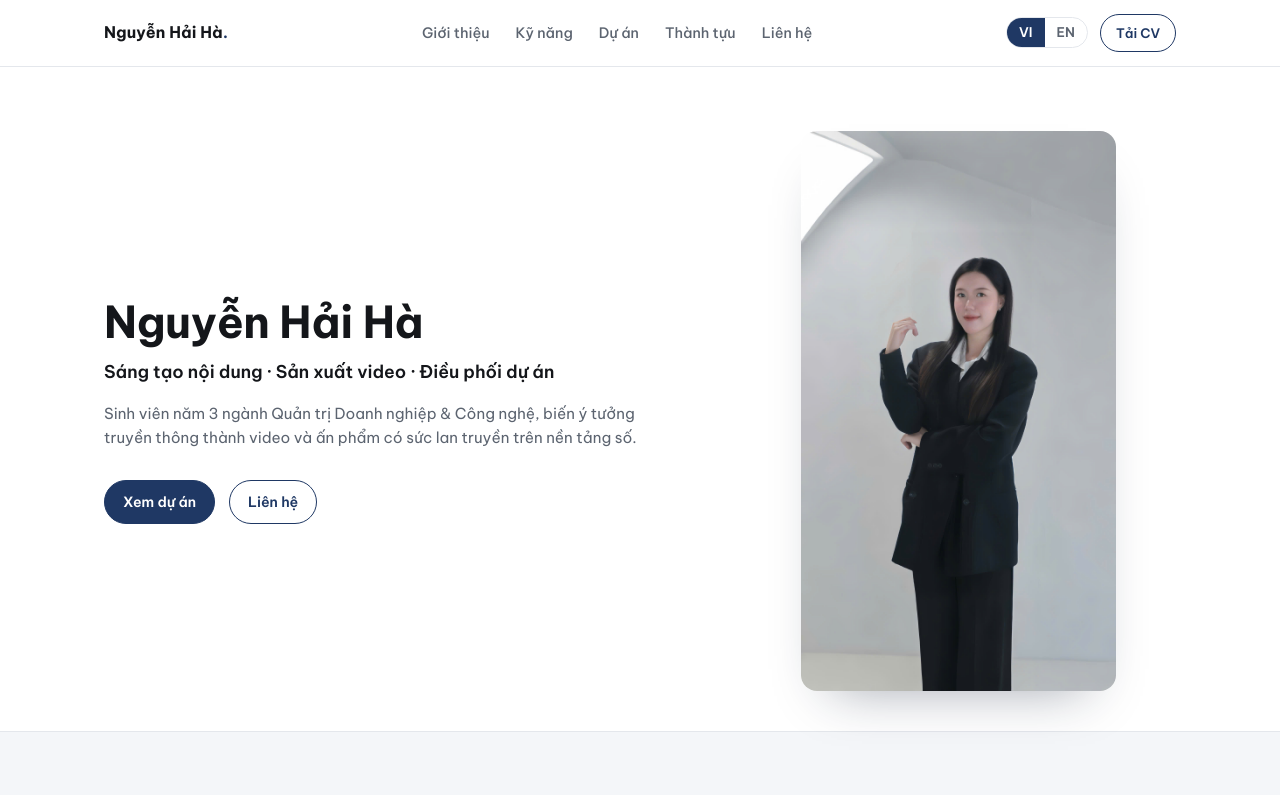
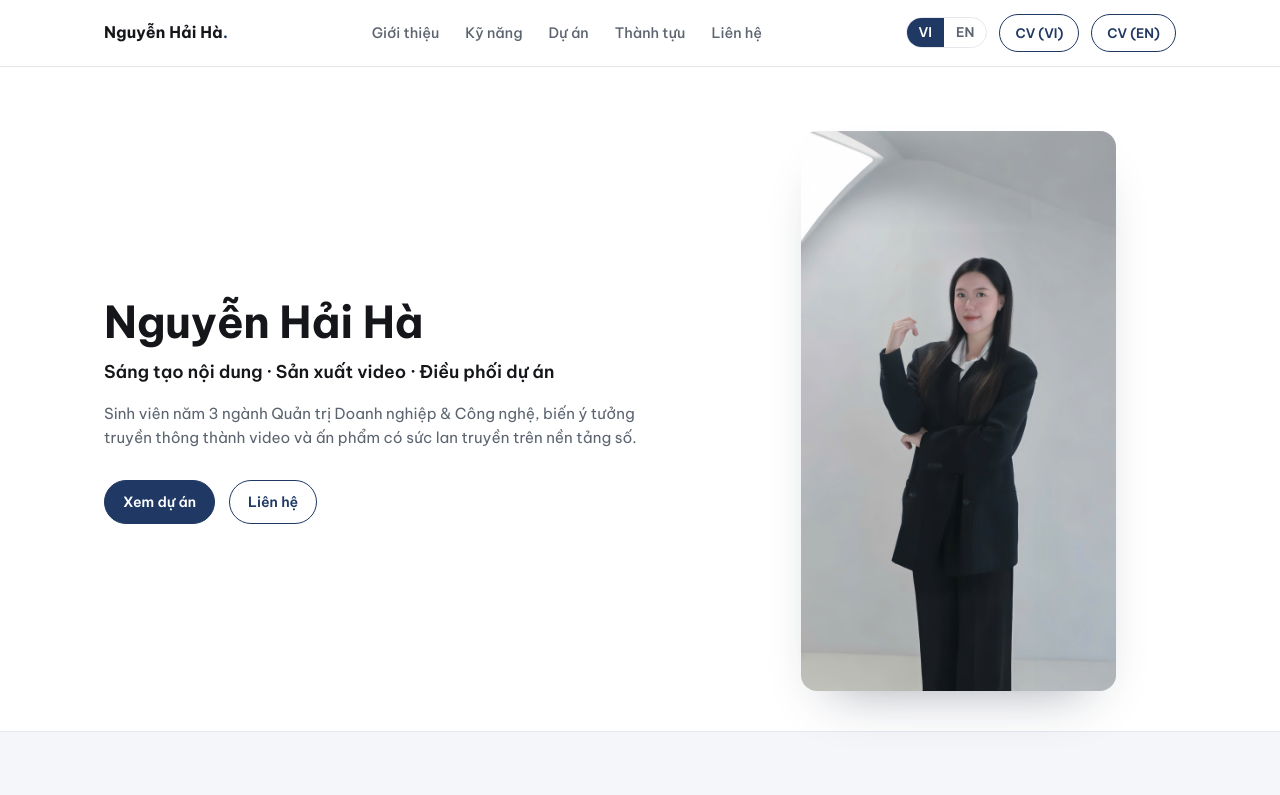
Before and after one commit to met23080028-gr14/nguyen-hai-ha-portfolio, a plain HTML site: page index.html in a window 1280 px wide. Shown: the top 795 px of the page. Drawn offline with Linux system fonts and the light colour scheme.

Commit message:
Dong nhat ten nut CV chan trang

```diff
--- a/index.html
+++ b/index.html
@@ -254,9 +254,8 @@
         <button data-set="vi" class="active">VI</button>
         <button data-set="en">EN</button>
       </div>
-      <a class="btn small cvbtn" href="cv.pdf" target="_blank" rel="noopener">
-        <span class="vi">Tải CV</span><span class="en">Download CV</span>
-      </a>
+      <a class="btn small cvbtn" href="cv.pdf" target="_blank" rel="noopener">CV (VI)</a>
+      <a class="btn small cvbtn" href="cv-en.pdf" target="_blank" rel="noopener">CV (EN)</a>
     </div>
   </div>
 </header>
@@ -298,7 +297,7 @@
       </div>
       <p>
         <span class="vi">Tôi là sinh viên năm 3 ngành Quản trị Doanh nghiệp và Công nghệ tại Trường Quản trị và Kinh doanh - Đại học Quốc gia Hà Nội, với kinh nghiệm thực tế về sáng tạo nội dung, viết kịch bản và điều phối dự án qua các cuộc thi học thuật và chiến dịch truyền thông cộng đồng.</span>
-        <span class="en">I'm a third-year Business Administration and Technology student at the School of Business and Management, Vietnam National University Hanoi, with hands-on experience in content creation, scriptwriting and project coordination through academic competitions and community communication campaigns.</span>
+        <span class="en">I'm a third-year Management of Enterprise and Technology (MET) student at Hanoi School of Business and Management, Vietnam National University Hanoi, with hands-on experience in content creation, scriptwriting and project coordination through academic competitions and community communication campaigns.</span>
       </p>
       <p>
         <span class="vi">Nền tảng học vấn cho tôi tư duy thiên về thương hiệu và thị trường, trong khi trải nghiệm dự án rèn cho tôi kỹ năng sản xuất nội dung thực chiến. Tôi hướng tới việc tạo ra những trải nghiệm tích cực và giá trị thực tế cho người tiếp nhận.</span>
@@ -538,7 +537,8 @@
       <div class="reveal">
         <div class="hero-cta">
           <a class="btn solid" href="mailto:haiha5568.work@gmail.com"><span class="vi">Gửi email</span><span class="en">Send email</span></a>
-          <a class="btn" href="cv.pdf" target="_blank" rel="noopener"><span class="vi">Tải CV</span><span class="en">Download CV</span></a>
+          <a class="btn" href="cv.pdf" target="_blank" rel="noopener">CV (VI)</a>
+<a class="btn" href="cv-en.pdf" target="_blank" rel="noopener">CV (EN)</a>
         </div>
       </div>
     </div>
```
Also changed, not shown: 2 other files.
